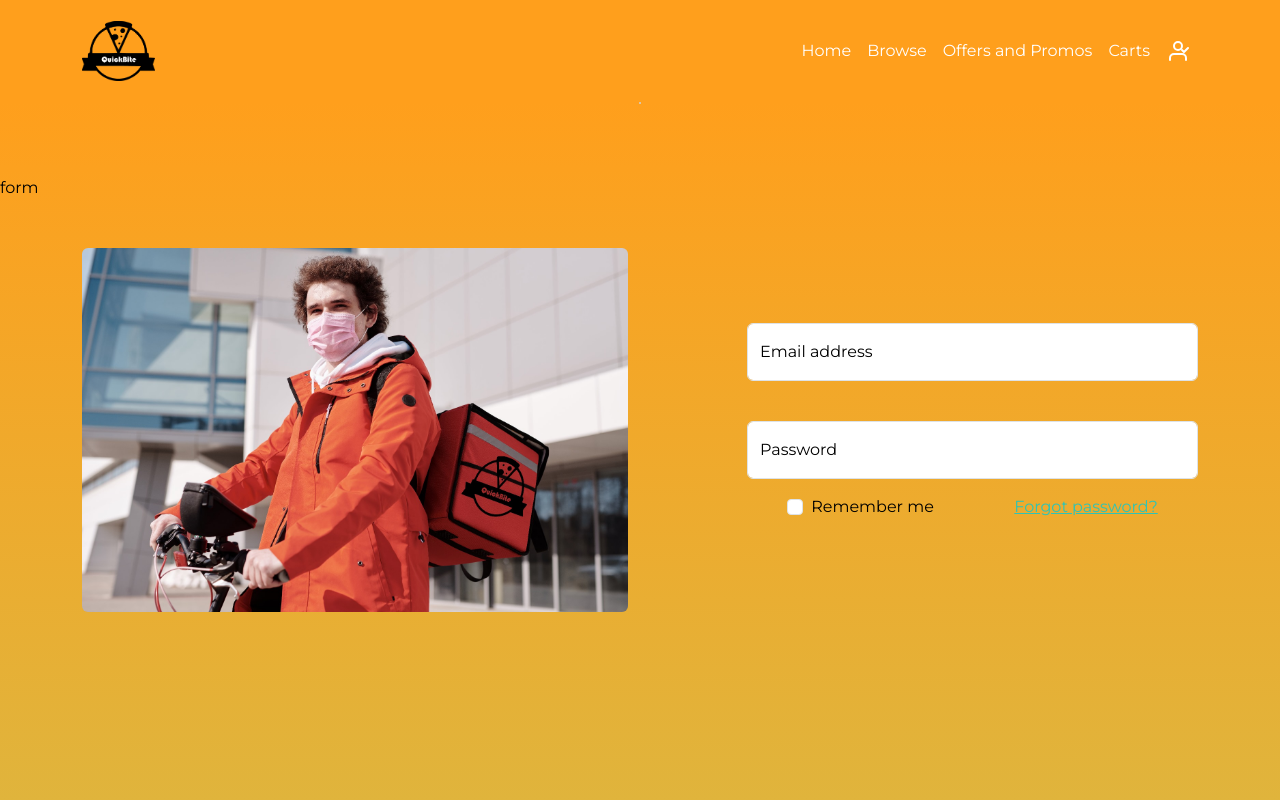
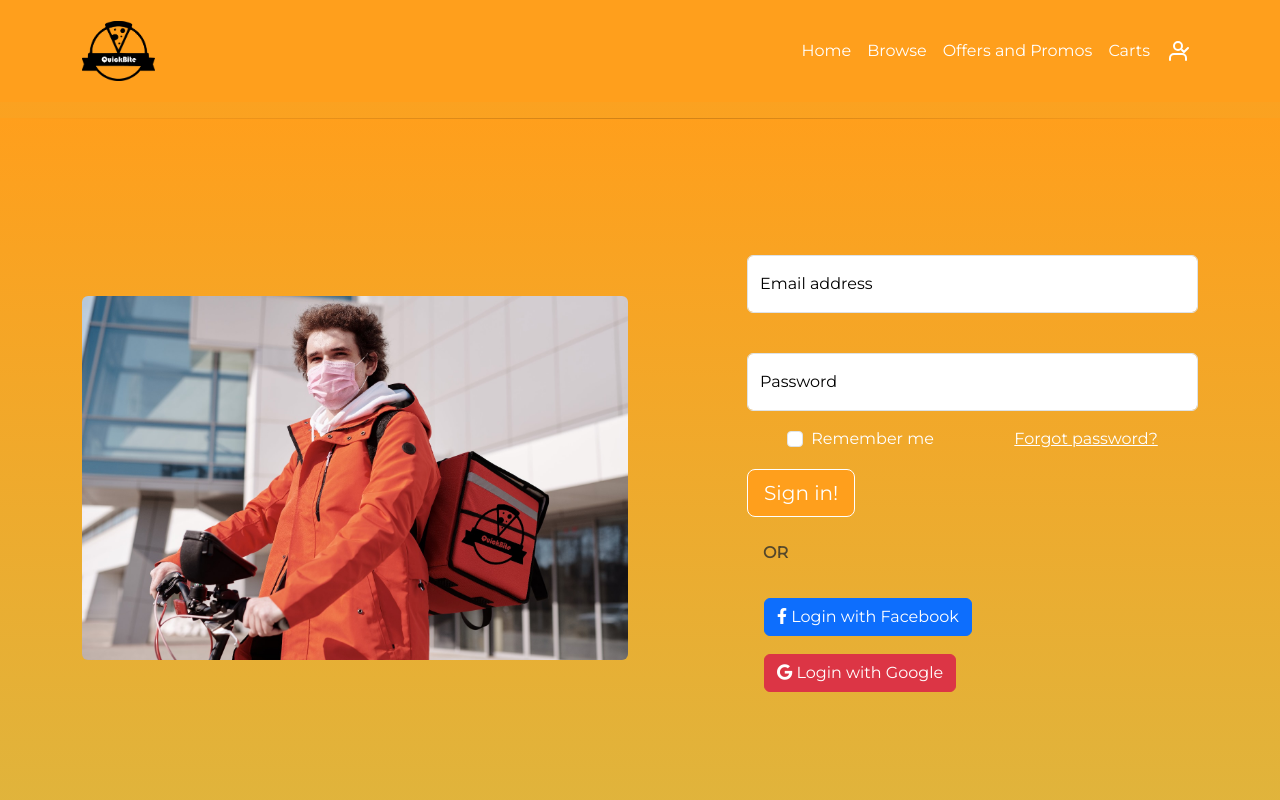
Before and after one commit to FabioCorreia99/Web-Technologies-Class-Group-Project, a plain HTML site: page LoginPage.html in a window 1280 px wide. Shown: the top 800 px of the page. Drawn offline with nearby package versions, Linux system fonts and the light colour scheme.

Commit message:
Login page v0.9

```diff
--- a/LoginPage.html
+++ b/LoginPage.html
@@ -7,10 +7,12 @@
     <meta charset="UTF-8">
     <meta name="viewport" content="width=device-width, initial-scale=1.0">
     <link href="https://cdn.jsdelivr.net/npm/bootstrap@5.3.2/dist/css/bootstrap.min.css" rel="stylesheet" integrity="sha384-T3c6CoIi6uLrA9TneNEoa7RxnatzjcDSCmG1MXxSR1GAsXEV/Dwwykc2MPK8M2HN" crossorigin="anonymous">
+    <link rel="stylesheet" href="https://cdnjs.cloudflare.com/ajax/libs/font-awesome/5.15.3/css/all.min.css"> <!--Biblioteca Awesome-->
     <link rel="stylesheet" href="./Styles/style.css">
     <title>QuickBite - Login</title>
 </head>
 <body>
+    <div class="main">
         <!-- Navbar -->
         <nav class="navbar navbar-expand-lg navbar-dark py-3" style="background-color: var(--color-orange);">
             <div class="container">
@@ -48,17 +50,9 @@
             </div>
         </nav>
         <div class="heroLogin">
-        <div class="container">
-            <div class="d-flex justify-content-center h-100">
-                <div class="card ">
-
-                </div>
-            </div>
-        </div>
+            <hr class="line_main"><!--Linha-->
             <br><br><br>
             <!--Section-->
-
-        form
             <section class="vh-100 ">
                 <div class="container py-5 h-100">
                     <div class="row d-flex align-items-center justify-content-center">
@@ -66,6 +60,7 @@
                         <div class="col-md-8  col-lg-7 col-xl-6">
                             <img src="./assets/login_Image.jpeg" alt="Image Logo" class="img-fluid rounded-2">
                         </div>
+                        <br>
                         <div class="col-md-7 col-lg-5 col-xl-5 offset-xl-1 ">
                             <!--Form-->
                             <form>
@@ -92,17 +87,33 @@
                                     />
                                     <label for="passId">Password</label>
                                 </div>
-
+                                <!--Check Button-->
                                 <div class="d-flex justify-content-around  align-content-center  mb-3 " >
-                                <!--Check Button-->
                                     <div class="form-check">
                                         <input class="form-check-input" type="checkbox" value="RememberMe" id="rememberId" />
                                         <label class="form-check-label" for="rememberId"> Remember me </label>
                                     </div>
                                     <a class="forgot" href="#">Forgot password?</a>
                                 </div>
+                                <!-- Submit button -->
+                                <a class="btn btn-primary btn-lg btn-block" id="signin" href="account.html" role="button">
+                                    Sign in!
+                                </a>
+                                <div class="divider d-flex align-items-center my-4">
+                                    <p class="text-center fw-bold mx-3 mb-0 text-muted">OR</p>
+                                </div>
 
-
+                                <a class="btn btn-lg" href="#!" role="button">
+                                    <button class="btn btn-primary">
+                                        <i class="fab fa-facebook-f"></i> Login with Facebook
+                                    </button>
+                                </a>
+                                <br>
+                                <a class="btn btn-lg" href="#!" role="button">
+                                    <button class="btn btn-danger">
+                                        <i class="fab fa-google"></i> Login with Google
+                                    </button>
+                                </a>
                             </form>
                         </div>
                     </div>
@@ -112,7 +123,7 @@
 
 
 
-
+    </div>
     <script src="https://cdn.jsdelivr.net/npm/bootstrap@5.3.2/dist/js/bootstrap.bundle.min.js" integrity="sha384-C6RzsynM9kWDrMNeT87bh95OGNyZPhcTNXj1NW7RuBCsyN/o0jlpcV8Qyq46cDfL" crossorigin="anonymous"></script>
     </body>
 </html>
--- a/Styles/pages/LoginPage.css
+++ b/Styles/pages/LoginPage.css
@@ -1,9 +1,27 @@
+.main{
+    background: var(--color-gradient);
+}
 .forgot:link{
-    color: var(--color-teal);
+    color: var(--color-white);
 }
 .forgot:visited{
-    color: var(--color-teal);
+    color: var(--color-white);
 }
 .heroLogin {
     background: var(--color-gradient);
 }
+.form-check-label{
+    color: var(--color-white);
+}
+.line_main{
+    border: 0;
+    height: 1px;
+    background-image: linear-gradient(to right, rgba(0,0,0,0),rgba(0,0,0,0.75), rgba(0,0,0,0));
+}
+#signin{
+    background-color: var(--color-orange);
+    border-color: var(--color-white);
+}
+#signin:hover{
+    background-color: var(--color-light-orange);
+}
```
Also changed, not shown: account.html (+1 -21 lines), assets/facebook svg.svg (added). Lines whose indentation alone changed are shown as unchanged.
